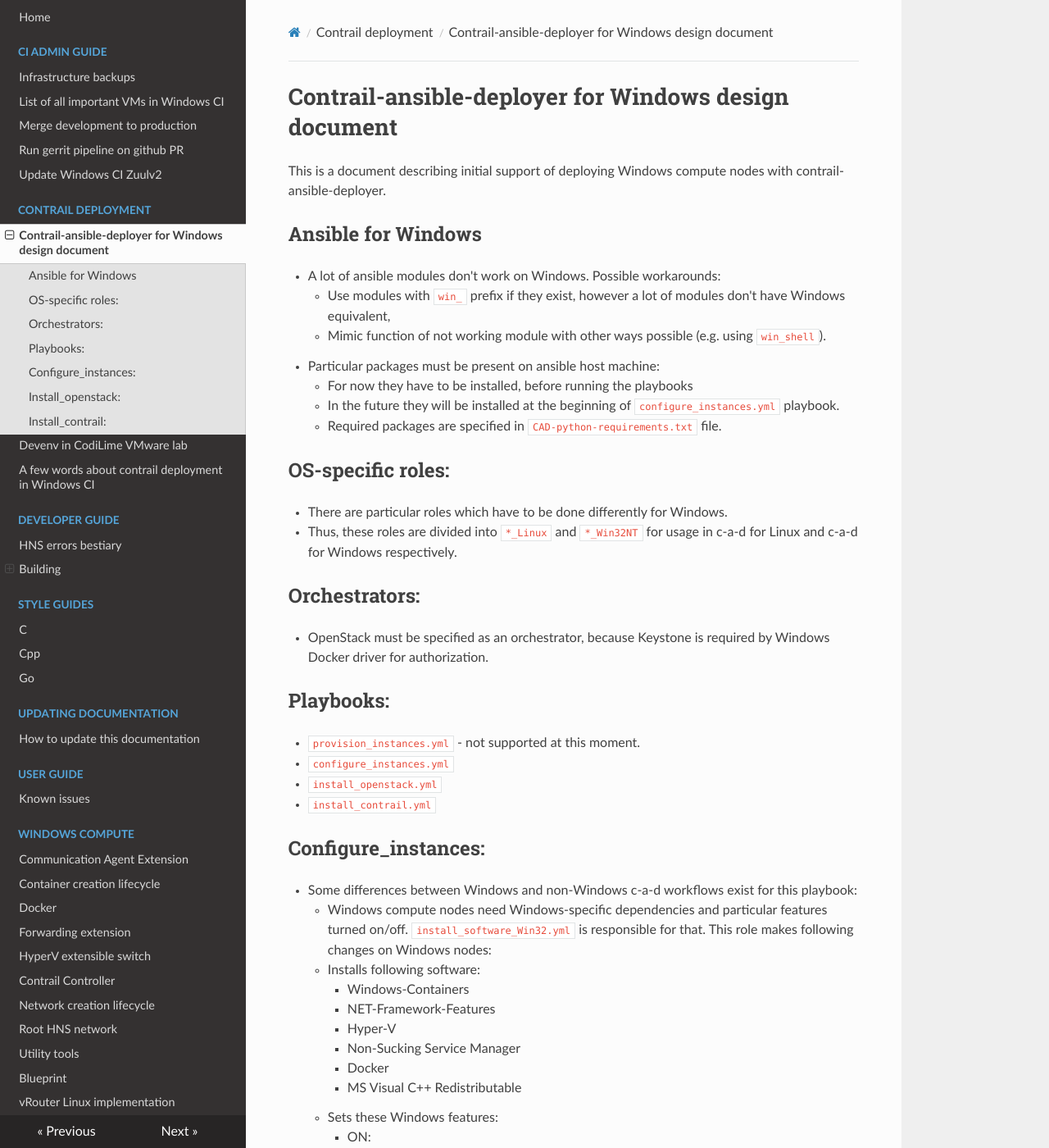
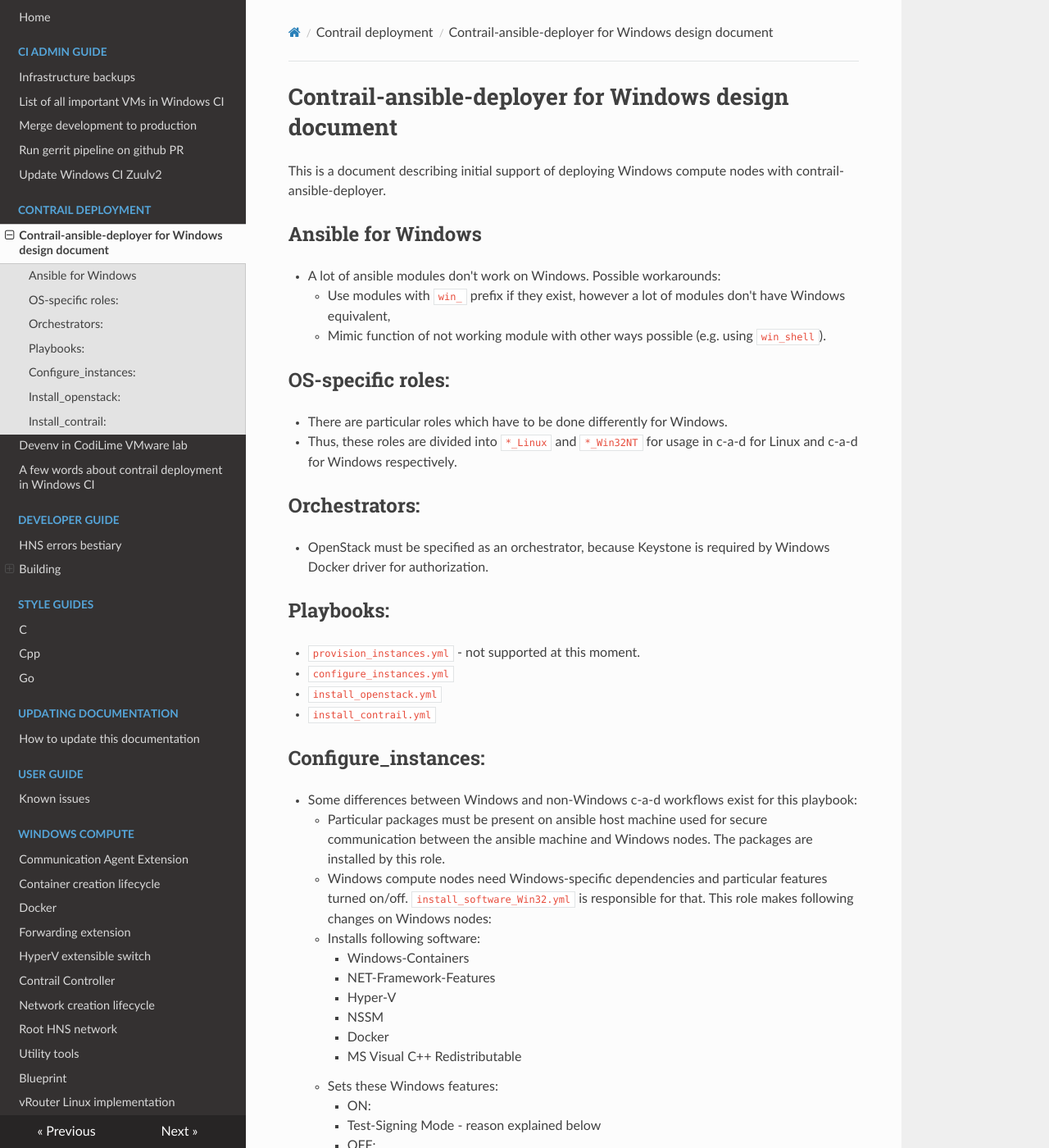
Before and after one commit to piotr-szuberski/contrail-windows-docs, an MkDocs documentation site: the page built from doc/contrail_deployment/CAD_for_windows_design.md, in a window 1280 px wide and 1400 px high. Shown: the whole window at 82% size. Built offline with MkDocs 1.6.1, drawn with Linux system fonts in a browser that asks for light colours; nearby versions of some CDN libraries; some of the changed text lies outside the part shown.

Commit message:
Mention ansible host required packages in configure_instances role.

```diff
--- a/doc/contrail_deployment/CAD_for_windows_design.md
+++ b/doc/contrail_deployment/CAD_for_windows_design.md
@@ -5,11 +5,6 @@
   * A lot of ansible modules don't work on Windows. Possible workarounds:
     * Use modules with `win_` prefix if they exist, however a lot of modules don't have Windows equivalent,
     * Mimic function of not working module with other ways possible (e.g. using `win_shell`).
-  * Particular packages must be present on ansible host machine:
-    * For now they have to be installed, before running the playbooks
-    * In the future they will be installed at the beginning of `configure_instances.yml` playbook.
-    * Required packages are specified in `CAD-python-requirements.txt` file.
-
 ## OS-specific roles:
   * There are particular roles which have to be done differently for Windows.
   * Thus, these roles are divided into `*_Linux` and `*_Win32NT` for usage in c-a-d for Linux and c-a-d for Windows respectively.
@@ -25,12 +20,13 @@
 
 ## Configure_instances:
   * Some differences between Windows and non-Windows c-a-d workflows exist for this playbook:
+    * Particular packages must be present on ansible host machine used for secure communication between the ansible machine and Windows nodes. The packages are installed by this role.
     * Windows compute nodes need Windows-specific dependencies and particular features turned on/off. `install_software_Win32.yml` is responsible for that. This role makes following changes on Windows nodes:
       * Installs following software:
         * Windows-Containers
         * NET-Framework-Features
         * Hyper-V
-        * Non-Sucking Service Manager
+        * NSSM
         * Docker
         * MS Visual C++ Redistributable
       * Sets these Windows features:
```
Also changed, not shown: other parts of doc/contrail_deployment/CAD_for_windows_design.md (+1 -1 lines).
